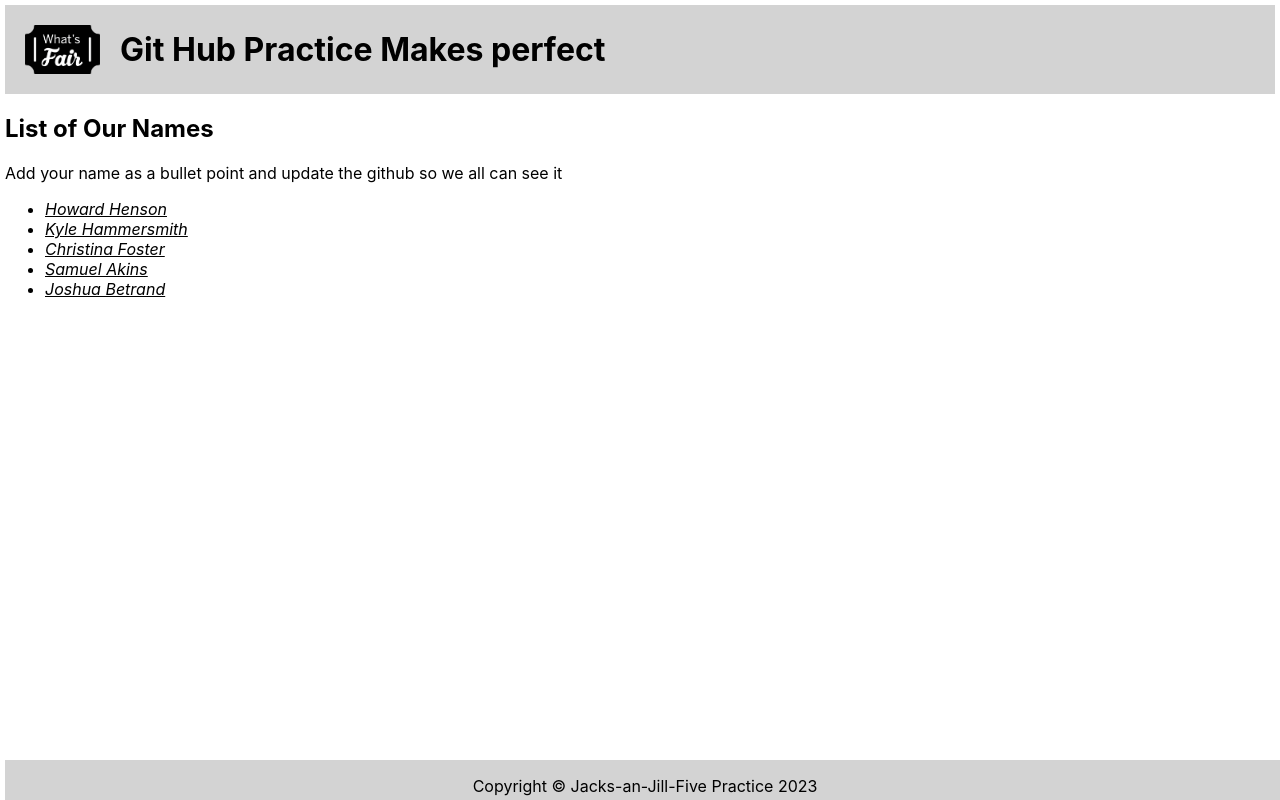
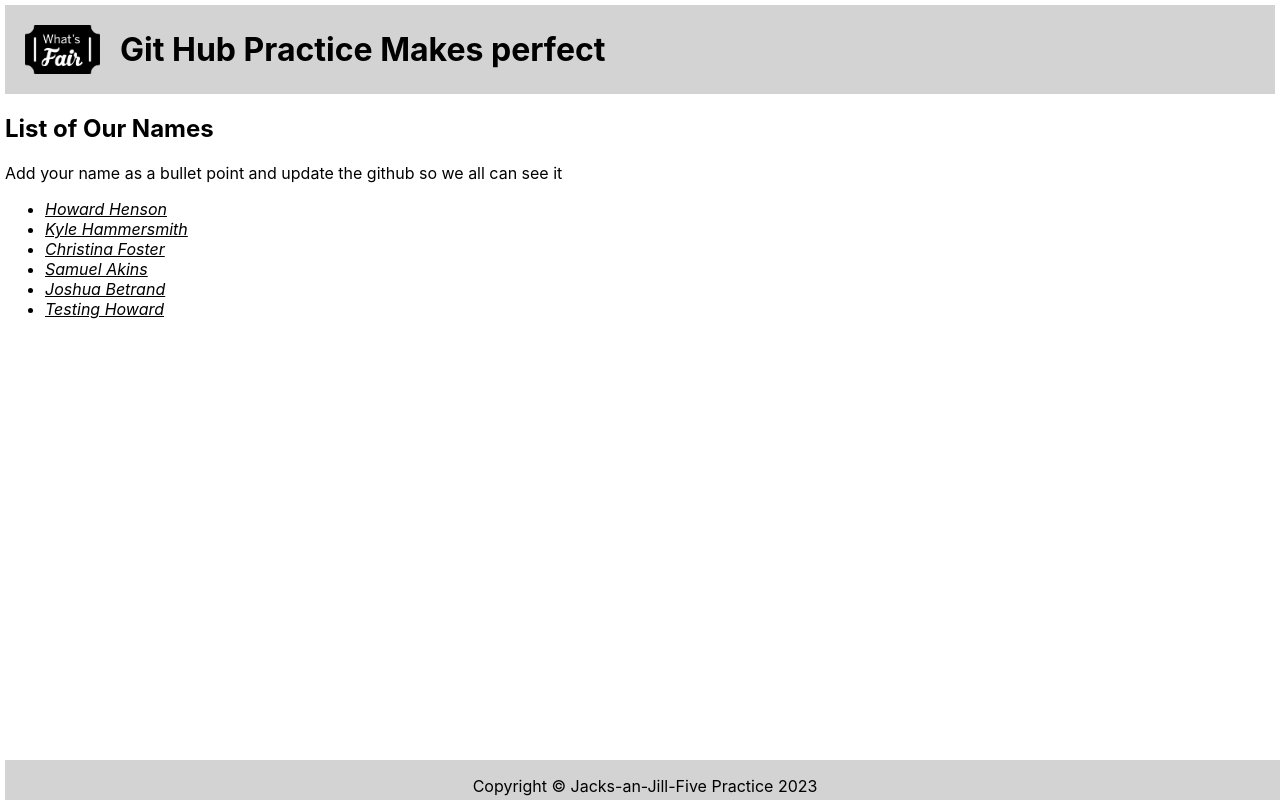
Before and after one commit to wkhammersmith/gitPractice, a React (Create React App) app: page / in a window 1280 px wide. Built offline with nearby package versions, Linux system fonts and the light colour scheme.

Commit message:
Added Howard test name list item

```diff
--- a/src/Componets/names.js
+++ b/src/Componets/names.js
@@ -9,6 +9,7 @@ function Names() {
   const name3 = "Christina Foster"
   const name4 = "Samuel Akins"
   const name5 = "Joshua Betrand"
+  const name6 = "Testing Howard"
 
   return (
     <div>
@@ -18,6 +19,7 @@ function Names() {
         <li>{name3}</li>
         <li>{name4}</li>
         <li>{name5}</li>
+        <li>{name6}</li>
       </ul>
     </div>
 
```
